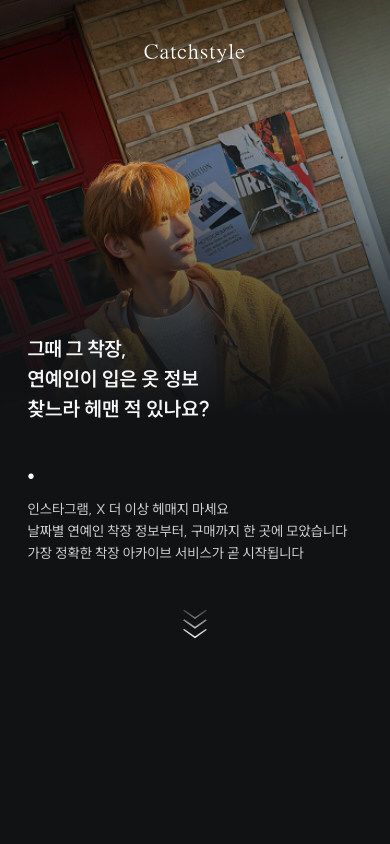
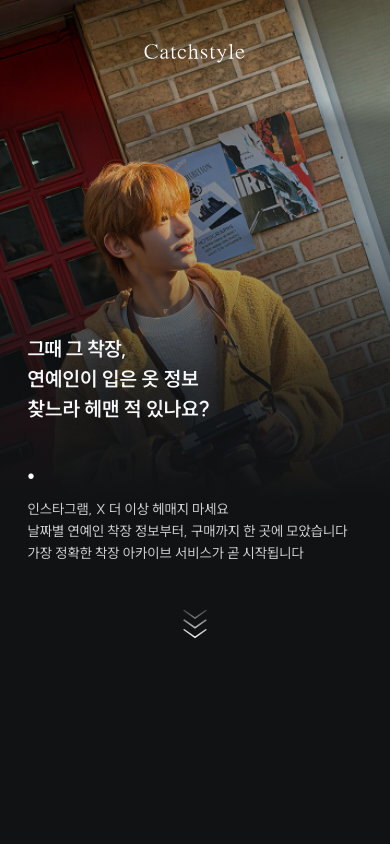
Before and after one commit to UNIS7-catchstyle/catchstyle-mvp, a React (Create React App) app: page / in a window 390 px wide. Shown: the top 844 px of the page. Built offline with nearby package versions, Linux system fonts and the light colour scheme; no server answers.

Commit message:
그라데이션 시작 지점 수정

```diff
--- a/src/App.css
+++ b/src/App.css
@@ -70,6 +70,7 @@ body {
   }
 
   .mobile-background-layer {
+    --overlay-start-offset:100px;
     display: block;
     position: absolute;
     top: 0;
@@ -97,7 +98,13 @@ body {
     position: absolute;
     inset: 0;
     z-index: 1;
-    background: linear-gradient(180deg, rgba(16, 18, 20, 0.26) 0%, rgba(16, 18, 20, 0) 24%);
+    background: linear-gradient(
+      180deg,
+      rgba(16, 18, 20, 0) 0,
+      rgba(16, 18, 20, 0) var(--overlay-start-offset),
+      rgba(16, 18, 20, 0.26) calc(var(--overlay-start-offset) + 24px),
+      rgba(16, 18, 20, 0) calc(var(--overlay-start-offset) + 120px)
+    );
   }
 
   .mobile-background-layer::after {
@@ -105,7 +112,15 @@ body {
     position: absolute;
     inset: 0;
     z-index: 2;
-    background: linear-gradient(180deg, rgba(16, 18, 20, 0) 0%, rgba(16, 18, 20, 0.16) 22%, rgba(16, 18, 20, 0.36) 40%, rgba(16, 18, 20, 0.82) 64%, #101214 80%);
+    background: linear-gradient(
+      180deg,
+      rgba(16, 18, 20, 0) 0,
+      rgba(16, 18, 20, 0) var(--overlay-start-offset),
+      rgba(16, 18, 20, 0.16) calc(var(--overlay-start-offset) + 80px),
+      rgba(16, 18, 20, 0.36) calc(var(--overlay-start-offset) + 170px),
+      rgba(16, 18, 20, 0.82) calc(var(--overlay-start-offset) + 280px),
+      #101214 calc(var(--overlay-start-offset) + 400px)
+    );
   }
 }
 
```
